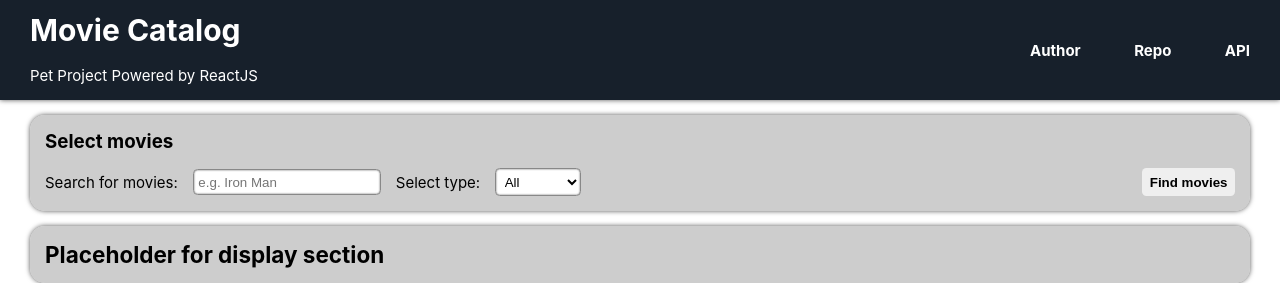
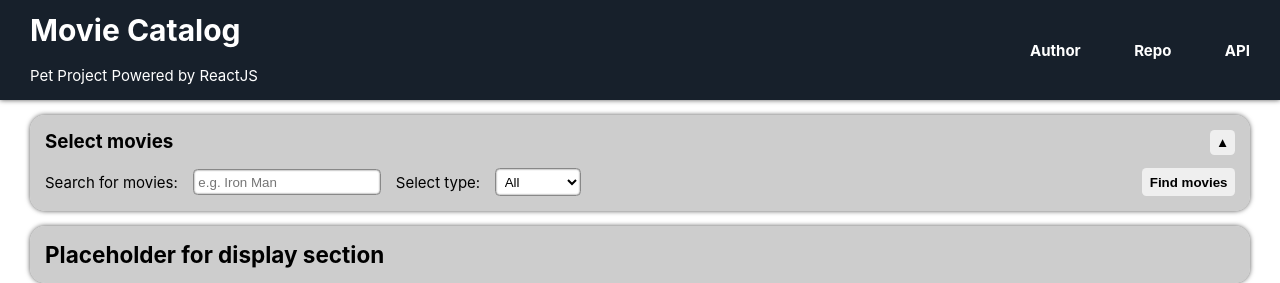
Before and after one commit to leohoneymone/react-movies, a React (Create React App) app: page / in a window 1280 px wide. Shown: the top 283 px of the page. Built offline with nearby package versions, Linux system fonts and the light colour scheme; no server answers.

Commit message:
Added toggler for select panel

```diff
--- a/src/components/MovieSelect.jsx
+++ b/src/components/MovieSelect.jsx
@@ -1,7 +1,14 @@
+import { useContext } from "react";
+import { moviesContext } from "../utils/context";
+
 export default  function MovieSelect() {
-    return <div className="content-block">
+    // Cостояния
+    const {toggleSelectMovies, selectorOpened} = useContext(moviesContext);
+
+    return <div className="content-block select-content-block">
         <h3>Select movies</h3>
-        <div className="select-block">
+        <button className="toggle-select-btn" onClick={() => {toggleSelectMovies()}}>{selectorOpened ? '▲' : '▼'}</button>
+        {selectorOpened ? <div className="select-block">
             <div className="select-form">
                 <label htmlFor="movie-searchbar">Search for movies:</label>
                 <input type="text" className="movie-searchbar" id="movie-searchbar" placeholder="e.g. Iron Man"/>
@@ -14,6 +21,6 @@ export default  function MovieSelect() {
                 </select>
             </div>
             <button className="select-button">Find movies</button>
-        </div>
+        </div> : <></>}
     </div>
 }
--- a/src/styles/index.css
+++ b/src/styles/index.css
@@ -1,6 +1,7 @@
 :root{
   /* Цвета */
   --color-primary: #17202b;
+  --color-text: #ffffff;
   --color-secondary: #ffffff;
   --color-tiles: #bcbcbcbc;
   --color-border: #888;
@@ -41,7 +42,7 @@ html {
   display: inherit;
   grid-template-columns: inherit;
   gap: inherit;
-  color: var(--color-secondary);
+  color: var(--color-text);
   background: var(--color-primary);
   box-shadow: 0 0 5px 0 var(--color-shadow);
 }
@@ -72,7 +73,7 @@ html {
 .header-nav > a {
   text-decoration: none;
   font-weight: bold;
-  color: var(--color-secondary);
+  color: var(--color-text);
   cursor: pointer;
   transition: var(--transition-hover);
 }
@@ -101,7 +102,7 @@ footer{
   grid-row: 3 / -1;
   grid-column: 1 / -1;
   background: var(--color-primary);
-  color: var(--color-secondary);
+  color: var(--color-text);
   display: flex;
   align-items: center;
   justify-content: space-evenly;
@@ -113,7 +114,23 @@ footer{
 /* Панель поиска и выборки */
 .content-block > h3 {
   font-size: 1.25rem;
-  padding-bottom: 1rem;
+}
+
+.select-content-block{
+  position: relative;
+}
+
+.toggle-select-btn{
+  position: absolute;
+  right: 1rem;
+  top: 1rem;
+  width: 25px;
+  height: 25px;
+  border-radius: 0.3rem;
+  border: 0;
+  font-weight: bold;
+  cursor: pointer;
+  transition: var(--transition-hover);
 }
 
 .select-block {
@@ -121,6 +138,7 @@ footer{
   flex-direction: row;
   justify-content: space-between;
   gap: 1rem;
+  margin-top: 1rem;
 }
 
 .select-form{
@@ -146,7 +164,7 @@ footer{
   transition: var(--transition-hover);
 }
 
-.select-button:hover{
+.select-button:hover, .toggle-select-btn:hover{
   transform: translateY(-2px);
   background: var(--color-primary);
   color: var(--color-secondary);
--- a/src/utils/context.js
+++ b/src/utils/context.js
@@ -1,17 +1,24 @@
-import { createContext } from "react";
+import { createContext, useReducer } from "react";
+import { mainReducer } from "./reducer";
 
 // Контекст
 export const moviesContext =  createContext();
 
 // Начальные значения
 const movieCatalogInitValue = {
-    message: 'Hello niga'
+    selectorOpened: true,
 }
 
 // Обёртка для контекста
 export default function Context ({children}){
 
-    const appValue = movieCatalogInitValue;
+    // Состояния приложения, созданные через редьюсер
+    const [appValue, dispatcher] = useReducer(mainReducer, movieCatalogInitValue);
+
+    // Функции, созданные через редьюсер
+    appValue.toggleSelectMovies = () => {
+        dispatcher({type: "TOGGLE_SELECT_MOVIES"});
+    }
 
     return <moviesContext.Provider value={appValue}>{children}</moviesContext.Provider>
 }
--- a/src/utils/reducer.js
+++ b/src/utils/reducer.js
@@ -0,0 +1,11 @@
+export const mainReducer = (state, {type, payload}) => {
+    switch(type){
+
+        // Открытие / закрытие панели выбора фильмов
+        case "TOGGLE_SELECT_MOVIES":
+            return {...state, selectorOpened: !state.selectorOpened}
+
+        // По умолчанию
+        default: return state;
+    }
+}
```
